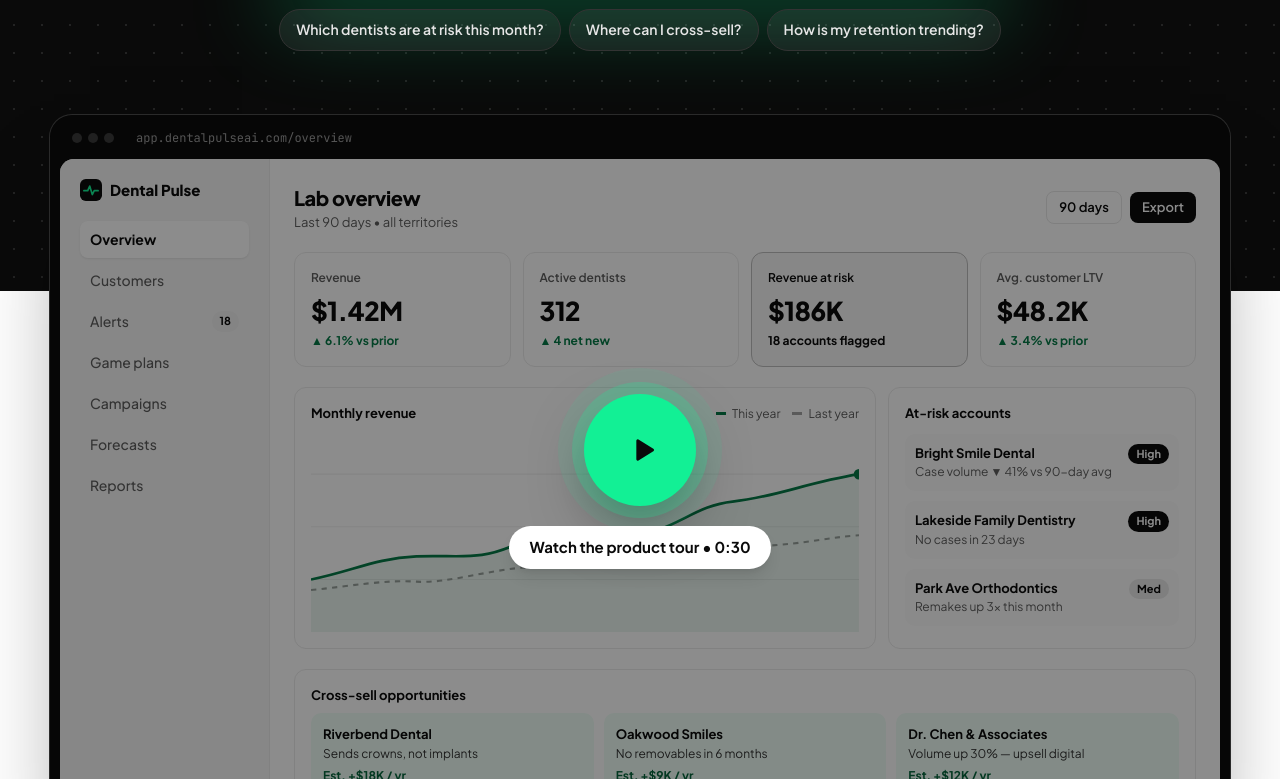
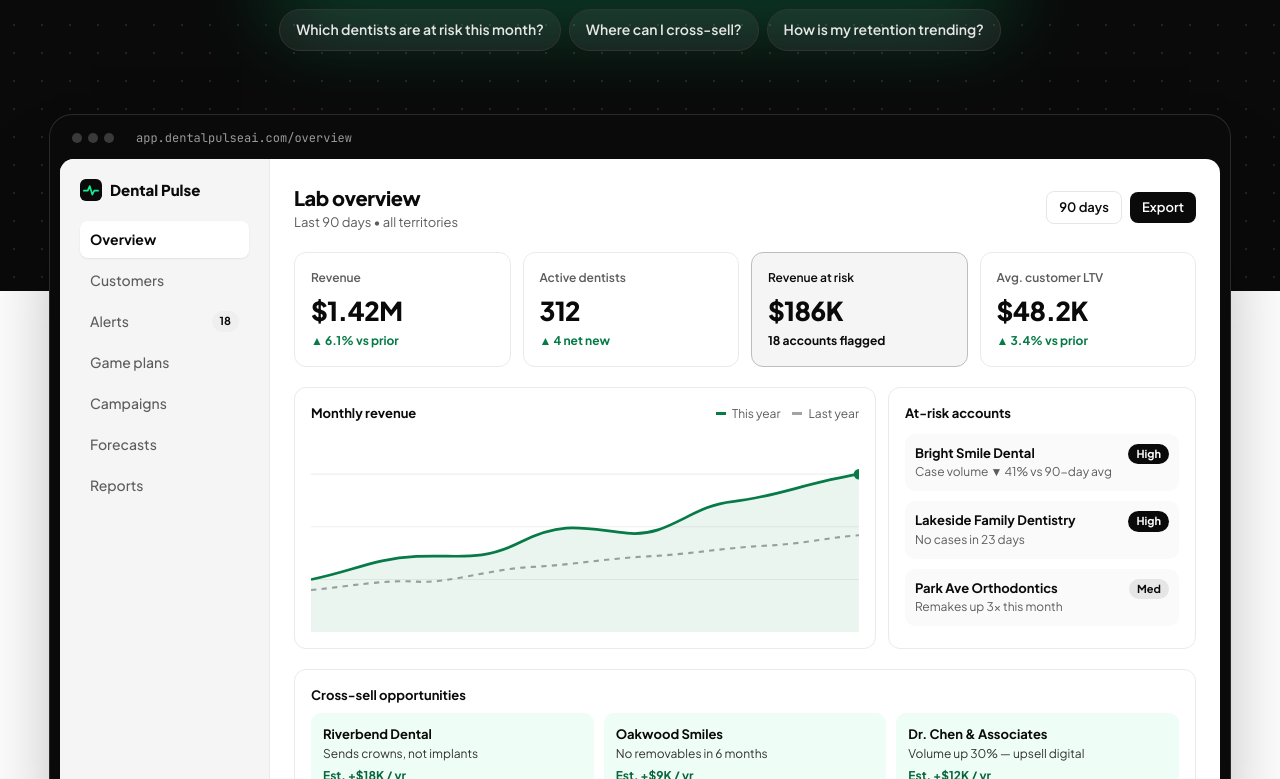
Before and after one commit to dentalPulse/dentalpulse-website, a Next.js app: page / in a window 1280 px wide. Shown: the part 681-1460 px from the top of the page. Built offline with nearby package versions, Linux system fonts and the light colour scheme.

Commit message:
feat(landing): temporarily remove video player and tour overlay from product preview

```diff
--- a/src/components/landing/ProductPreview.tsx
+++ b/src/components/landing/ProductPreview.tsx
@@ -1,9 +1,6 @@
-"use client";
-
-import React, { useState } from 'react';
+import React from 'react';
 
 export function ProductPreview() {
-  const [isPlayingTour, setIsPlayingTour] = useState(false);
 
   return (
     <section className="relative z-20 px-4 sm:px-6 -mt-28 sm:-mt-36 md:-mt-44 pb-20">
@@ -246,52 +243,6 @@
               </div>
             </div>
           </div>
-
-          {/* Product Tour Overlay (Matches Reference Design) */}
-          {!isPlayingTour ? (
-            <div className="absolute inset-0 rounded-[22px] bg-black/45 flex flex-col items-center justify-center gap-5 p-4 transition-all duration-300">
-              <button
-                type="button"
-                onClick={() => setIsPlayingTour(true)}
-                aria-label="Play the Dental Pulse product tour video"
-                className="w-20 h-20 sm:w-28 sm:h-28 rounded-full border-none bg-[#12F095] text-[#0A0A0A] flex items-center justify-center cursor-pointer shadow-[0_0_0_12px_rgba(18,240,149,0.22),0_0_0_26px_rgba(18,240,149,0.08),0_24px_60px_-10px_rgba(0,0,0,0.5)] hover:scale-105 transition-transform"
-              >
-                <svg width="34" height="34" viewBox="0 0 24 24" fill="currentColor" aria-hidden="true" className="ml-1">
-                  <path d="M8 5.5v13a1 1 0 0 0 1.5.86l10.5-6.5a1 1 0 0 0 0-1.72L9.5 4.64A1 1 0 0 0 8 5.5z" />
-                </svg>
-              </button>
-              <button
-                type="button"
-                onClick={() => setIsPlayingTour(true)}
-                className="bg-white text-[#0A0A0A] font-bold text-[14px] sm:text-[15px] px-5 py-2.5 rounded-full shadow-lg hover:bg-gray-100 transition-colors cursor-pointer flex items-center gap-2"
-              >
-                <span>Watch the product tour • 0:30</span>
-              </button>
-            </div>
-          ) : (
-            /* Active 30s Product Tour Video with Controls & Close */
-            <div className="absolute inset-0 rounded-[22px] bg-black flex items-center justify-center overflow-hidden z-20 animate-in fade-in duration-300">
-              <video
-                src="/Dental_Pulse_30s.mp4"
-                controls
-                autoPlay
-                playsInline
-                className="w-full h-full object-contain bg-black rounded-[22px]"
-              />
-              {/* Close Button floating top-right */}
-              <button
-                type="button"
-                onClick={() => setIsPlayingTour(false)}
-                aria-label="Close product tour video"
-                className="absolute top-4 right-4 z-30 w-10 h-10 rounded-full bg-black/75 hover:bg-black text-white flex items-center justify-center transition-all border border-white/20 backdrop-blur-md cursor-pointer hover:scale-105 shadow-lg"
-              >
-                <svg width="20" height="20" viewBox="0 0 24 24" fill="none" stroke="currentColor" strokeWidth="2.5" strokeLinecap="round" strokeLinejoin="round">
-                  <line x1="18" y1="6" x2="6" y2="18" />
-                  <line x1="6" y1="6" x2="18" y2="18" />
-                </svg>
-              </button>
-            </div>
-          )}
         </div>
       </div>
     </section>
```
